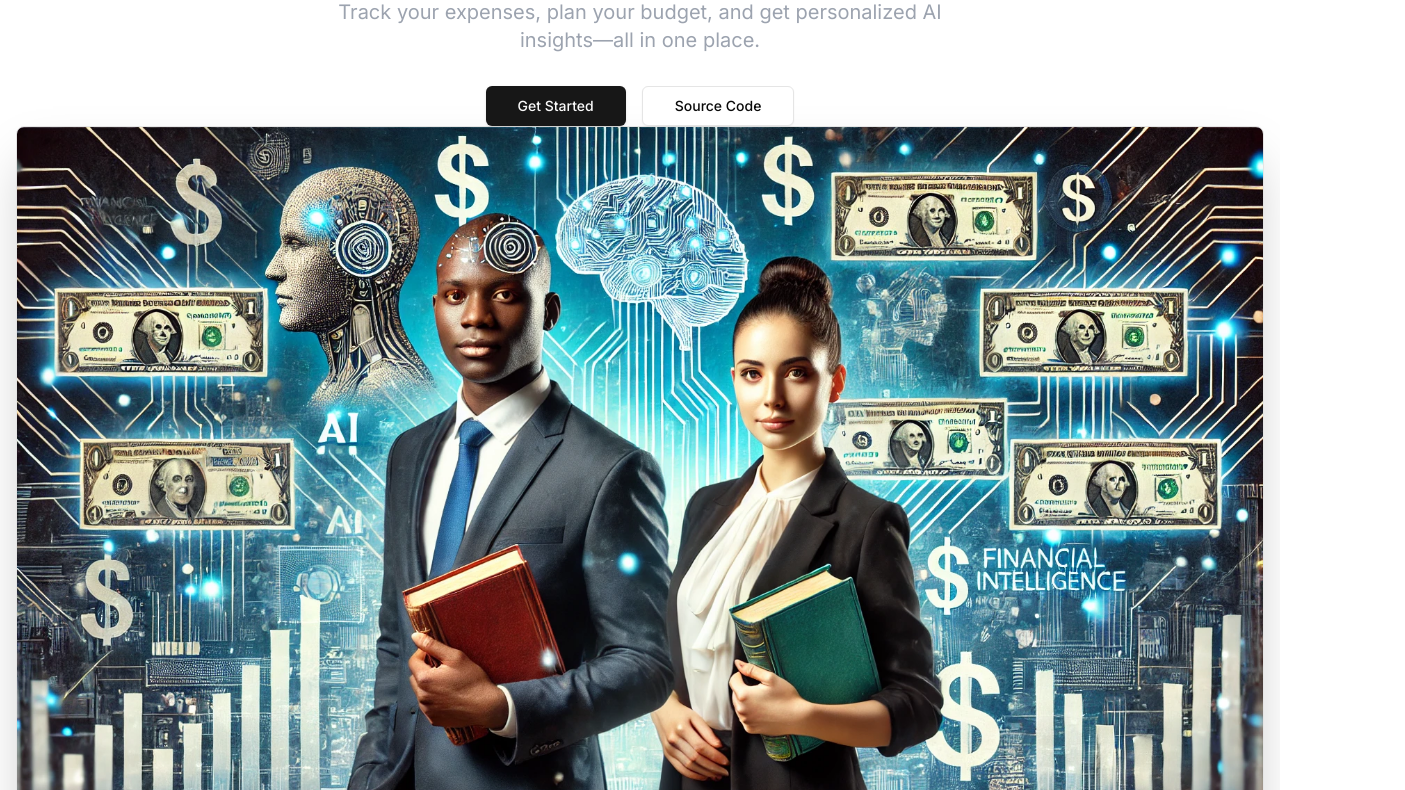
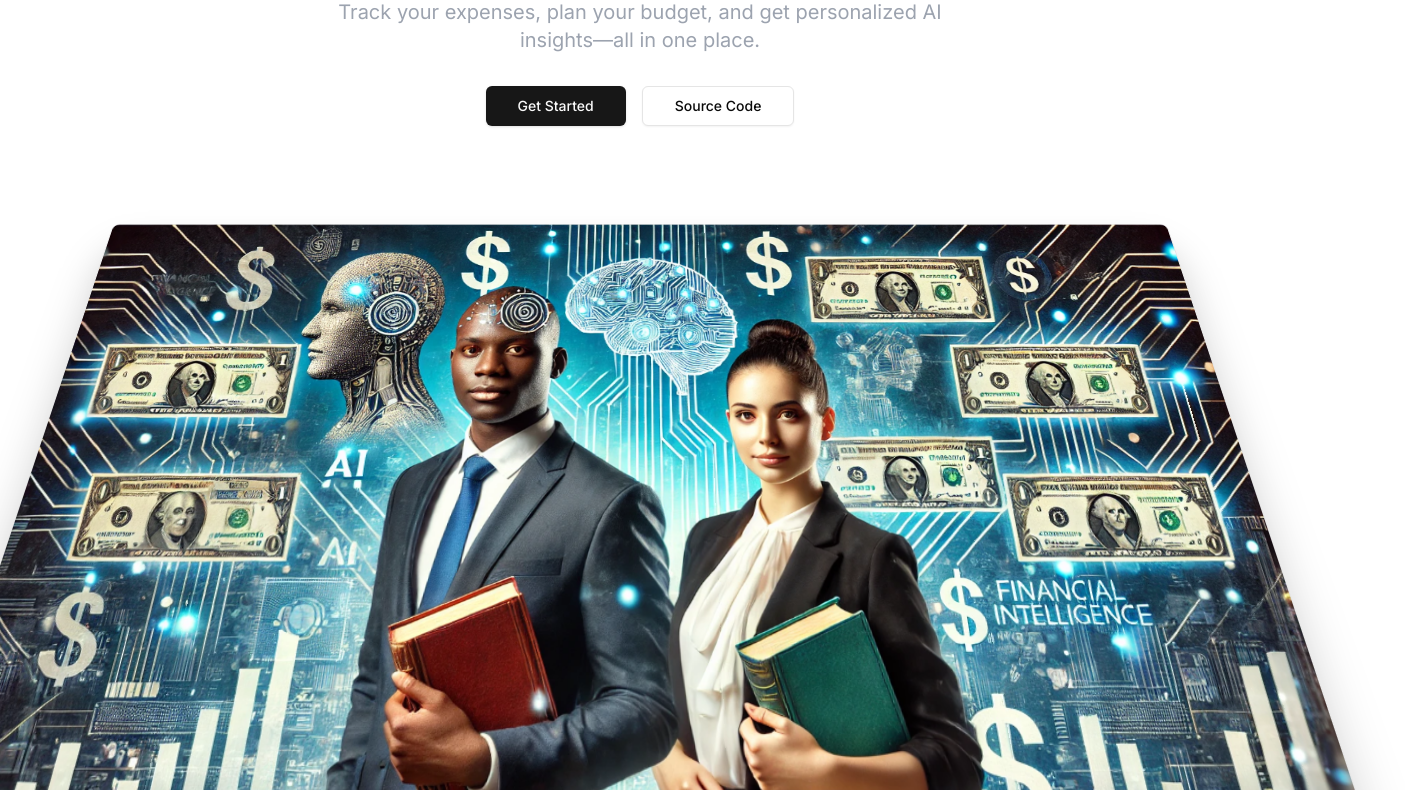
Before and after one commit to Kariuki11/FinTrack-AI, a Next.js app: page / in a window 1280 px wide. Shown: the part 590-1380 px from the top of the page, 1405 px wide, since content can reach past the window. Built offline with nearby package versions, Linux system fonts and the light colour scheme; no server answers.

Commit message:
Corrected the hero.jsx page

```diff
--- a/app/globals.css
+++ b/app/globals.css
@@ -80,3 +80,17 @@
     @apply gradient font-extrabold tracking-tighter pr-2 pb-2 text-transparent bg-clip-text;
   }
 }
+
+.hero-image-wrapper {
+  perspective: 500px;
+}
+
+.hero-image {
+  transform: rotateX(15deg) scale(1);
+  transition: transform 0.5s ease-out;
+  will-change: transform;
+}
+
+.hero-image.scrolled {
+  transform: rotateX(0deg) scale(1) translateY(40px);
+}
--- a/components/hero.jsx
+++ b/components/hero.jsx
@@ -2,14 +2,41 @@
 
 import Image from "next/image";
 import Link from "next/link";
-import { Button } from "./ui/button"
+import { Button } from "./ui/button";
+import { useEffect, useRef, useState } from "react";
 
 const HeroSection = () => {
+  const imageRef = useRef(); // Ref for the image element
+  const [scrollPosition, setScrollPosition] = useState(0); // State for scroll position
+
+  useEffect(() => {
+    const imageElement = imageRef.current;
+
+    const handleScroll = () => {
+      const currentScroll = window.scrollY; // Get the current scroll position
+      setScrollPosition(currentScroll); // Update the scroll position state
+      const scrollThreshold = 100;
+
+      // Check scroll position and apply/remove class
+      if (currentScroll > scrollThreshold) {
+        imageElement?.classList.add("scrolled");
+      } else {
+        imageElement?.classList.remove("scrolled");
+      }
+    };
+
+    // Add event listener for scroll
+    window.addEventListener("scroll", handleScroll);
+
+    // Cleanup event listener on component unmount
+    return () => window.removeEventListener("scroll", handleScroll);
+  }, []); // Empty dependency array ensures this runs once on mount
+
   return (
     <div className="pb-20 px-4">
       <div className="container mx-auto text-center">
         <h1 className="text-5xl md:text-8xl lg:text-[105px] pb-6 gradient-title">
-            Let AI Be Your Financial Guide <br/> Say Goodbye to Overspending
+          Let AI Be Your Financial Guide <br /> Say Goodbye to Overspending
         </h1>
         <p className="text-xl text-gray-400 mb-8 max-w-2xl mx-auto">
           Track your expenses, plan your budget, and get personalized AI insights—all in one place.
@@ -26,8 +53,8 @@
             </Button>
           </Link>
         </div>
-            <div className="hero-image-wrapper">
-                <div>
+        <div className="hero-image-wrapper mt-8">
+          <div ref={imageRef} className="hero-image">
             <Image
               src="/banner1.webp"
               width={1280}
@@ -40,7 +67,104 @@
         </div>
       </div>
     </div>
-  )
-}
+  );
+};
 
-export default HeroSection
+export default HeroSection;
+
+
+
+
+
+
+
+
+
+
+
+
+
+
+
+
+
+
+
+
+
+
+
+
+
+
+
+// "use client";
+
+// import Image from "next/image";
+// import Link from "next/link";
+// import { Button } from "./ui/button"
+// import { useEffect , useRef } from "react";
+
+// const HeroSection = () => {
+
+//     const imageRef = useRef();
+
+//     useEffect(() => {
+//         const imageElement = imageRef.current;
+
+//         const handleScroll = () => {
+//             // const scrollPosition = window.scrollY;
+//             setScrollPosition(window.scrollY); // Update the scroll position
+//             const scrollThreshold = 100;
+
+//             if(scollPosition>scrollThreshold){
+//                 imageElement.classList.add("scrolled");
+//             } else {
+//                 imageElement.classList.remove("scrolled")
+//             }
+//         };
+
+//         window.addEventListener("scroll", handleScroll);
+
+//         return ()=>window.removeEventListener("scroll", handleScroll)
+//     },[])
+
+//   return (
+//     <div className="pb-20 px-4">
+//         <div className="container mx-auto text-center">
+//             <h1 className="text-5xl md:text-8xl lg:text-[105px] pb-6 gradient-title">
+//             Let AI Be Your Financial Guide <br/> Say Goodbye to Overspending
+//             </h1>
+//             <p className="text-xl text-gray-400 mb-8 max-w-2xl mx-auto">
+//             Track your expenses, plan your budget, and get personalized AI insights—all in one place.
+//             </p>
+//             <div className="flex justify-center space-x-4">
+//                 <Link href="/dashboard">
+//                     <Button size="lg" className="px-8">
+//                         Get Started
+//                     </Button>
+//                 </Link>
+//                 <Link href="https://github.com/Kariuki11/my-app">
+//                     <Button size="lg" variant="outline" className="px-8">
+//                         Source Code
+//                     </Button>
+//                 </Link>
+//             </div>
+//             <div className="hero-image-wrapper">
+//                 <div ref={imageRef} className="hero-image">
+//                     <Image
+//                         src="/banner1.webp"
+//                         width={1280}
+//                         height={720}
+//                         alt="dashboard preview"
+//                         className="rounded-lg shadow-2xl border mx-auto"
+//                         priority
+//                     />
+//                 </div>
+//             </div>
+//         </div>
+//     </div>
+//   )
+// }
+
+// export default HeroSection
```
Lines whose indentation alone changed are shown as unchanged.
